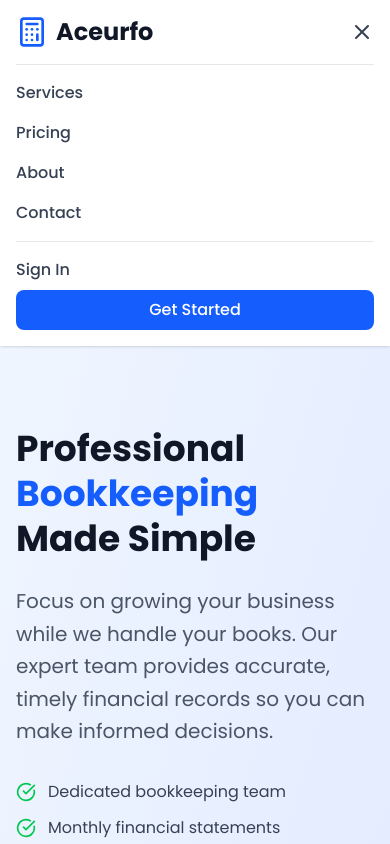
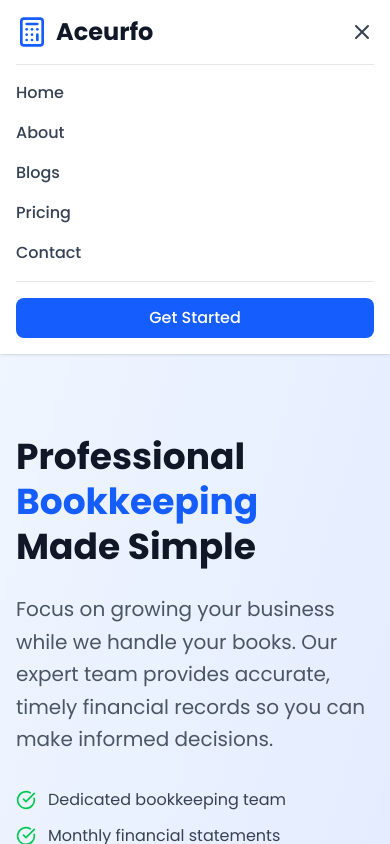
Before and after one commit to numanabid27/test-aceurfo, a Next.js app: page / in a window 390 px wide. Both pictures are taken after a click on the button 362 px from the left and 32 px from the top of the page. Shown: the top 844 px of the page. Built offline with nearby package versions, Linux system fonts and the light colour scheme.

Commit message:
add nav link

```diff
--- a/src/common/components/header/header.jsx
+++ b/src/common/components/header/header.jsx
@@ -63,22 +63,24 @@ export default function Header() {
         {isMenuOpen && (
           <div className="md:hidden py-4 border-t border-gray-200">
             <nav className="flex flex-col space-y-4">
-              <a href="#services" className="text-gray-700 hover:text-blue-600 font-medium">
-                Services
-              </a>
-              <a href="#pricing" className="text-gray-700 hover:text-blue-600 font-medium">
-                Pricing
-              </a>
-              <a href="#about" className="text-gray-700 hover:text-blue-600 font-medium">
-                About
-              </a>
-              <a href="#contact" className="text-gray-700 hover:text-blue-600 font-medium">
-                Contact
-              </a>
+              <Link href="/" className="text-gray-700 hover:text-blue-600 font-medium transition-colors">
+              Home
+            </Link>
+            <Link href="/about" className="text-gray-700 hover:text-blue-600 font-medium transition-colors">
+              About
+            </Link>
+            <Link href="/blogs" className="text-gray-700 hover:text-blue-600 font-medium transition-colors">
+              Blogs
+            </Link>
+            <Link href="#pricing" className="text-gray-700 hover:text-blue-600 font-medium transition-colors">
+              Pricing
+            </Link>
+
+            <Link href="/contact" className="text-gray-700 hover:text-blue-600 font-medium transition-colors">
+              Contact
+            </Link>
               <div className="flex flex-col space-y-2 pt-4 border-t border-gray-200">
-                <button className="text-gray-700 hover:text-blue-600 font-medium text-left">
-                  Sign In
-                </button>
+
                 <button className="bg-blue-600 text-white px-6 py-2 rounded-lg hover:bg-blue-700 transition-colors font-medium">
                   Get Started
                 </button>
```
Also changed, not shown: src/common/assets/img/logo.png (added).
